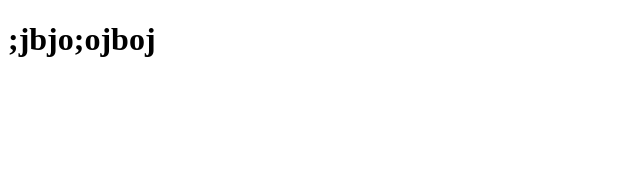
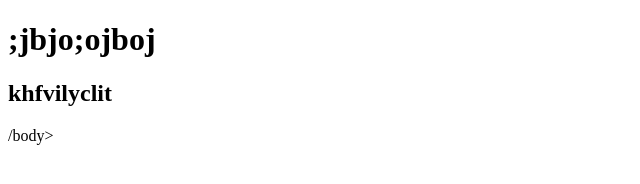
Before and after one commit to Raghunandan2003/Learning, a plain HTML site: page index.html in a window 1280 px wide. Shown: the whole page, without its empty margins (0-640 px from the left). Drawn offline with Linux system fonts and the light colour scheme.

Commit message:
khvugkfukgdkty

```diff
--- a/index.html
+++ b/index.html
@@ -8,5 +8,6 @@
 <body>
 
       <h1>;jbjo;ojboj </h1>
-</body>
+      <h2>khfvilyclit</h2>
+      /body>
 </html>
```
